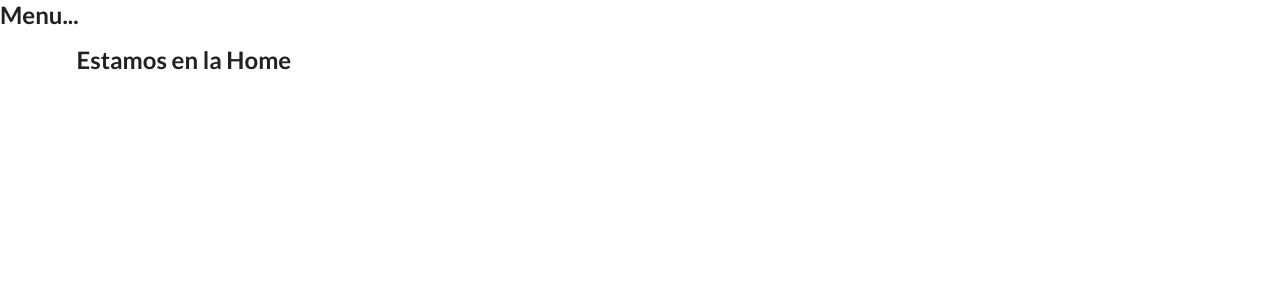
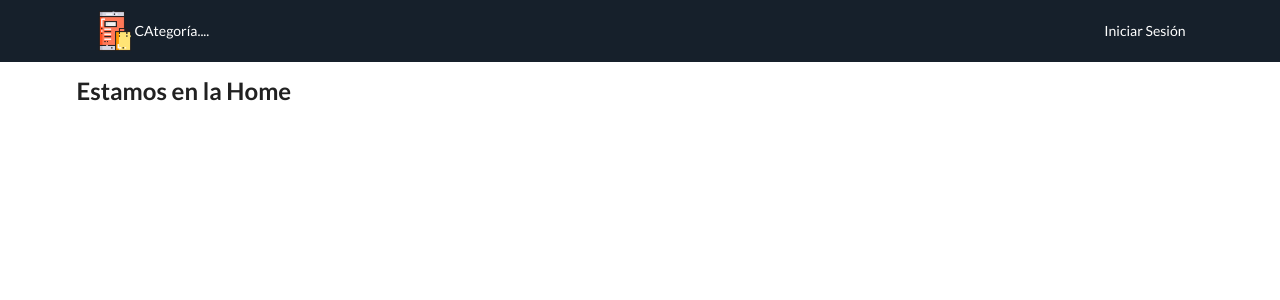
Before and after one commit to dmontoya1/ecommerce-client, a Vue app: page / in a window 1280 px wide. Shown: the top 300 px of the page. Built offline with nearby package versions, Linux system fonts and the light colour scheme.

Commit message:
Menu web

```diff
--- a/src/Layouts/BasicLayout.vue
+++ b/src/Layouts/BasicLayout.vue
@@ -1,6 +1,6 @@
 <template>
   <div class="basic-layout">
-    <h2>Menu...</h2>
+    <Menu />
 
     <div class="ui container">
       <slot />
@@ -9,8 +9,13 @@
 </template>
 
 <script>
+import Menu from "../components/Menu";
 export default {
   name: "BasicLayout",
+
+  components: {
+    Menu,
+  },
 };
 </script>
 
--- /dev/null
+++ b/src/components/Menu.vue
@@ -0,0 +1,53 @@
+<template>
+  <div class="ui secondary menu">
+    <div class="ui container">
+      <div class="left menu">
+        <router-link class="item" to="/">
+          <img src="../assets/logo.png" alt="logo" class="ui small image" />
+          <p>CAtegoría....</p>
+        </router-link>
+      </div>
+      <div class="right menu">
+        <router-link class="item" to="/login">Iniciar Sesión</router-link>
+      </div>
+    </div>
+  </div>
+</template>
+
+<script>
+export default {
+  name: "Menu",
+};
+</script>
+
+<style lang="scss" scoped>
+.ui.menu.secondary {
+  background-color: #16202b;
+
+  .item {
+    color: #fff;
+    &:hover {
+      color: #1fa1f1;
+    }
+  }
+
+  .menu.left {
+    width: 50%;
+    .ui.image {
+      width: 40px;
+    }
+  }
+
+  .menu.right {
+    width: 50%;
+    justify-content: flex-end;
+
+    .logout,
+    .cart {
+      &:hover {
+        cursor: pointer;
+      }
+    }
+  }
+}
+</style>
```
Also changed, not shown: src/assets/logo.png (added).
